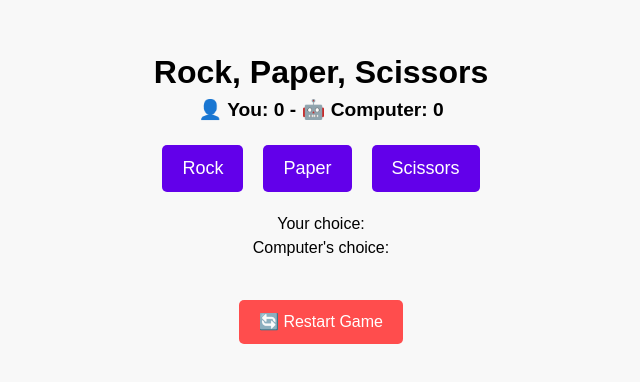
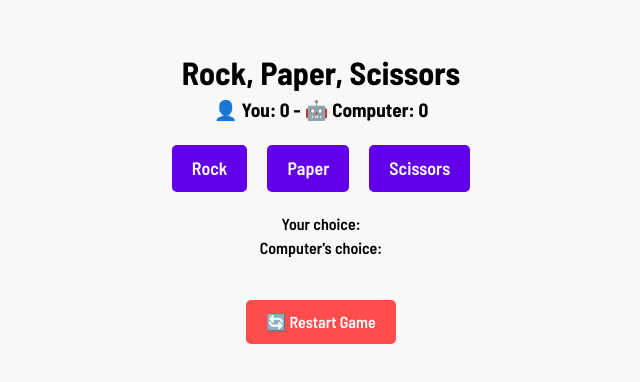
Before and after one commit to mehmetbacik/rps-game, a Next.js app: page / in a window 1280 px wide. Shown: the part 204-586 px from the top of the page, without its empty margins (319-959 px from the left). Built offline with nearby package versions, Linux system fonts and the light colour scheme.

Commit message:
feat: add Barlow Semi Condensed font with 600 and 700 weights
- Barlow Semi Condensed font has been added to the project using next/font/google.
- The font is now applied globally via CSS variables in main.scss.

```diff
--- a/src/app/layout.tsx
+++ b/src/app/layout.tsx
@@ -1,21 +1,17 @@
 import type { Metadata } from "next";
-import { Geist, Geist_Mono } from "next/font/google";
-import { GameProvider } from '../context/GameContext';
+import { Barlow_Semi_Condensed } from "next/font/google";
+import { GameProvider } from "../context/GameContext";
 import "@/styles/main.scss";
 
-const geistSans = Geist({
-  variable: "--font-geist-sans",
+const barlowSemiCondensed = Barlow_Semi_Condensed({
+  variable: "--font-barlow-semi-condensed",
   subsets: ["latin"],
-});
-
-const geistMono = Geist_Mono({
-  variable: "--font-geist-mono",
-  subsets: ["latin"],
+  weight: ["600", "700"],
 });
 
 export const metadata: Metadata = {
-  title: 'Rock Paper Scissors',
-  description: 'A fun rock-paper-scissors game!',
+  title: "Rock Paper Scissors",
+  description: "A fun rock-paper-scissors game!",
 };
 
 export default function RootLayout({
@@ -24,8 +20,8 @@ export default function RootLayout({
   children: React.ReactNode;
 }>) {
   return (
-    <html lang="en">
-      <body className={`${geistSans.variable} ${geistMono.variable}`}>
+    <html lang="en" className={barlowSemiCondensed.variable}>
+      <body>
         <GameProvider>{children}</GameProvider>
       </body>
     </html>
--- a/src/styles/_globals.scss
+++ b/src/styles/_globals.scss
@@ -5,7 +5,7 @@
 }
 
 body {
-  font-family: Arial, sans-serif;
+  font-family: $font-family-base;
   display: flex;
   justify-content: center;
   align-items: center;
```
